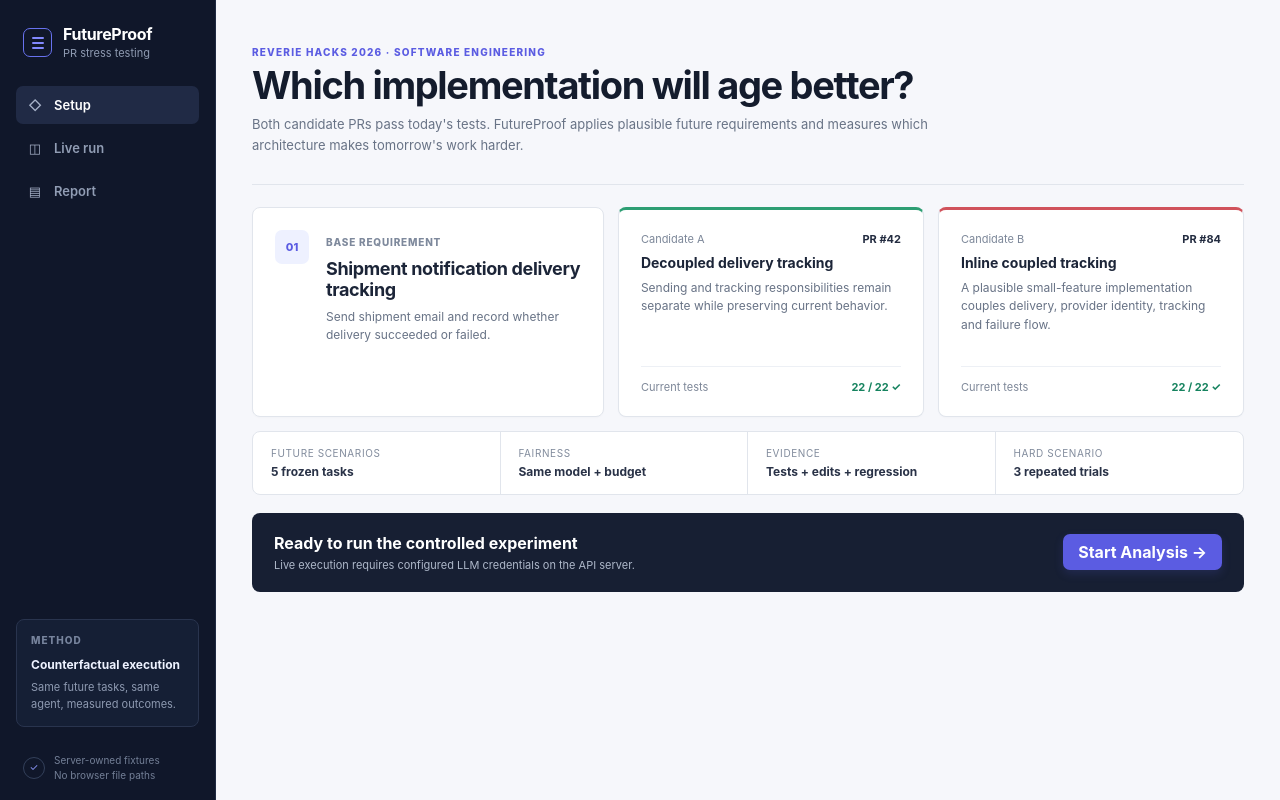
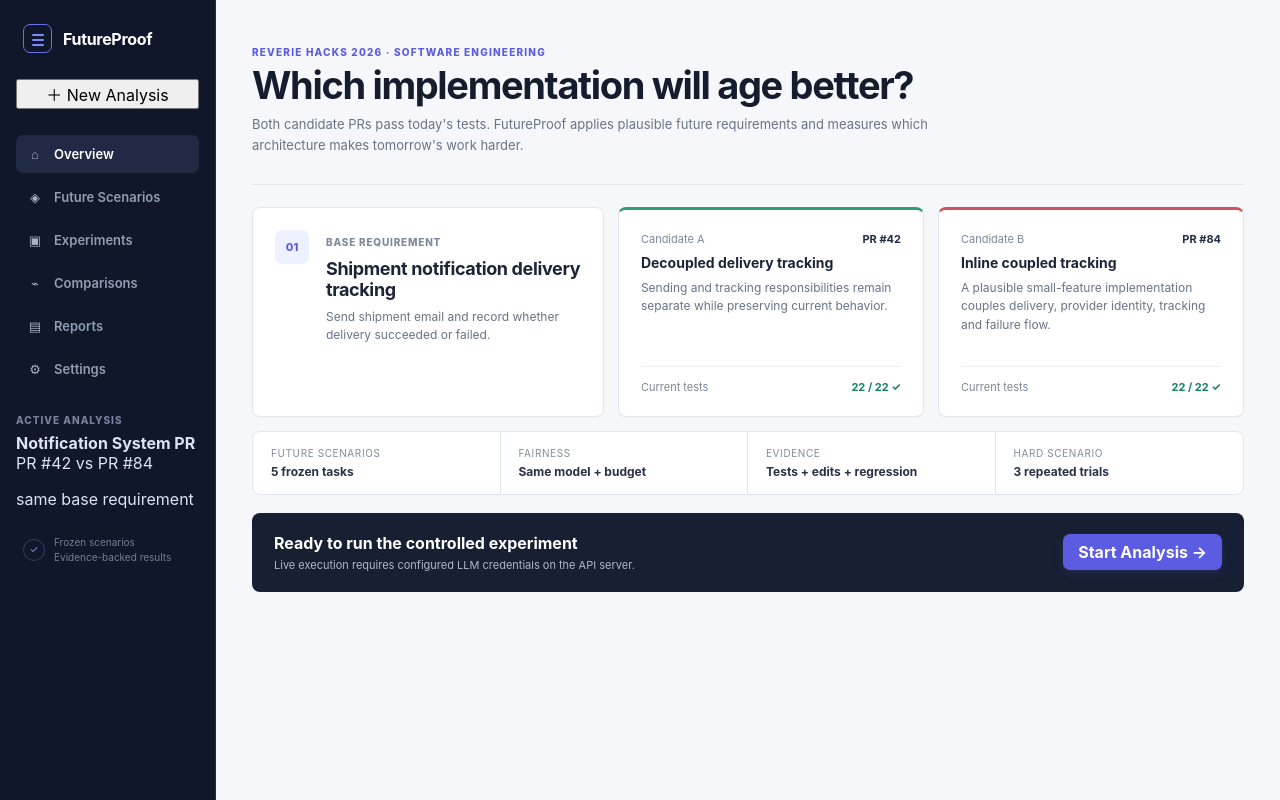
Before and after one commit to givoxxs/FutureProof, a React (Vite) app in the folder apps/web/: page / in a window 1280 px wide. Built offline with nearby package versions, Linux system fonts and the light colour scheme.

Commit message:
refactor: align app shell with approved navigation

```diff
--- a/apps/web/src/app.tsx
+++ b/apps/web/src/app.tsx
@@ -8,20 +8,30 @@ function BrandMark() {
   return <div className="brand-mark" aria-hidden="true"><span /><span /><span /></div>;
 }
 
-function Sidebar({ active }: { active: "setup" | "run" | "report" }) {
+const navigation = [
+  ["Overview", "⌂"],
+  ["Future Scenarios", "◈"],
+  ["Experiments", "▣"],
+  ["Comparisons", "⌁"],
+  ["Reports", "▤"],
+  ["Settings", "⚙"],
+] as const;
+
+function Sidebar({ active, onNewAnalysis }: { active: "setup" | "run" | "report"; onNewAnalysis: () => void }) {
+  const activeLabel = active === "run" ? "Experiments" : active === "report" ? "Reports" : "Overview";
   return <aside className="app-sidebar">
-    <div className="brand"><BrandMark /><div><strong>FutureProof</strong><span>PR stress testing</span></div></div>
+    <div className="brand"><BrandMark /><div><strong>FutureProof</strong></div></div>
+    <button className="new-analysis-button" type="button" disabled={active === "run"} onClick={onNewAnalysis}>＋ New Analysis</button>
     <nav aria-label="Primary navigation">
-      <span className={active === "setup" ? "nav-item active" : "nav-item"}><span className="nav-icon" aria-hidden="true">◇</span> Setup</span>
-      <span className={active === "run" ? "nav-item active" : "nav-item"}><span className="nav-icon" aria-hidden="true">◫</span> Live run</span>
-      <span className={active === "report" ? "nav-item active" : "nav-item"}><span className="nav-icon" aria-hidden="true">▤</span> Report</span>
+      {navigation.map(([label, icon]) => <span key={label} className={label === activeLabel ? "nav-item active" : "nav-item"} aria-current={label === activeLabel ? "page" : undefined}><span className="nav-icon" aria-hidden="true">{icon}</span>{label}</span>)}
     </nav>
-    <div className="sidebar-method">
-      <span className="sidebar-method-label">Method</span>
-      <strong>Counterfactual execution</strong>
-      <p>Same future tasks, same agent, measured outcomes.</p>
+    <div className="sidebar-analysis">
+      <span className="sidebar-method-label">Active analysis</span>
+      <strong>Notification System PR</strong>
+      <p>PR #42 vs PR #84</p>
+      <span className="analysis-live"><span aria-hidden="true" />same base requirement</span>
     </div>
-    <div className="sidebar-footer"><span className="shield-icon" aria-hidden="true">✓</span><span>Server-owned fixtures<br />No browser file paths</span></div>
+    <div className="sidebar-footer"><span className="shield-icon" aria-hidden="true">✓</span><span>Frozen scenarios<br />Evidence-backed results</span></div>
   </aside>;
 }
 
@@ -85,11 +95,23 @@ export function App() {
     return unsubscribe;
   }, [analysisId, refreshTerminalState, state]);
 
+  const reset = () => {
+    setAnalysisId(null);
+    setState("idle");
+    setReport(null);
+    setEvents([]);
+    setError(null);
+    setDrawerDetail(null);
+    setDrawerScenarioId(null);
+  };
+
   const start = async () => {
     setStarting(true);
     setError(null);
     setEvents([]);
     setReport(null);
+    setDrawerDetail(null);
+    setDrawerScenarioId(null);
     try {
       const created = await startDemoAnalysis();
       setAnalysisId(created.analysisId);
@@ -125,12 +147,12 @@ export function App() {
 
   const active = state === "running" ? "run" : state === "completed" ? "report" : "setup";
   return <div className="app-shell">
-    <Sidebar active={active} />
+    <Sidebar active={active} onNewAnalysis={reset} />
     <main className="app-main">
       {state === "idle" ? <SetupPage onStart={() => void start()} busy={starting} error={error} /> : null}
       {state === "running" && analysisId ? <RunProgress analysisId={analysisId} events={events} /> : null}
-      {state === "failed" ? <div className="failure-page"><p className="eyebrow">Analysis stopped</p><h1>The experiment could not complete.</h1><p>{error}</p><button className="primary-button" type="button" onClick={() => { setState("idle"); setError(null); }}>Return to setup</button></div> : null}
-      {state === "completed" && report ? <ReportPage report={report} onOpenScenario={(scenarioId, trigger) => void openScenario(scenarioId, trigger)} /> : null}
+      {state === "failed" ? <div className="failure-page"><p className="eyebrow">Analysis stopped</p><h1>The experiment could not complete.</h1><p>{error}</p><button className="primary-button" type="button" onClick={reset}>Return to setup</button></div> : null}
+      {state === "completed" && report ? <ReportPage report={report} onRerun={() => void start()} onOpenScenario={(scenarioId, trigger) => void openScenario(scenarioId, trigger)} /> : null}
     </main>
     {drawerLoading && drawerScenarioId ? <div className="drawer-loading" role="status">Loading scenario evidence…</div> : null}
     {analysisId && drawerScenarioId && drawerDetail ? <ScenarioDrawer
```
